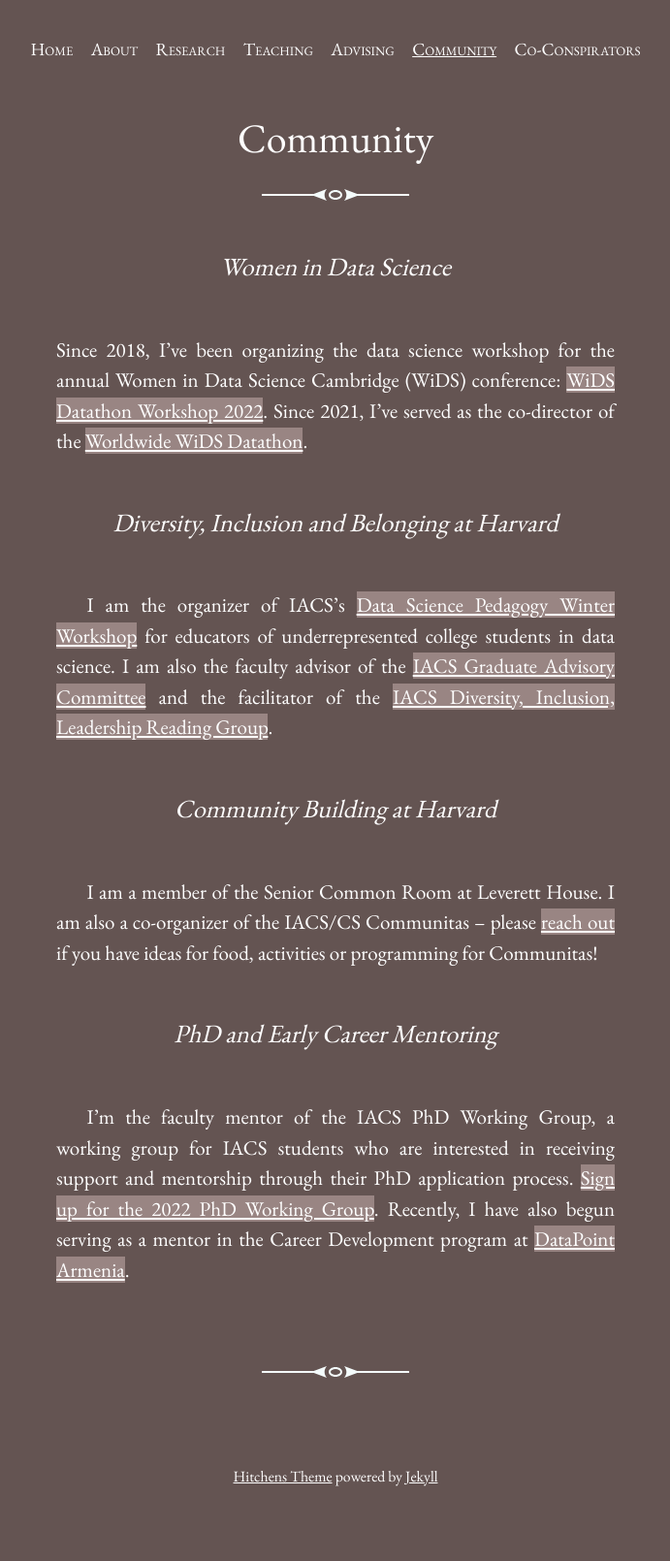
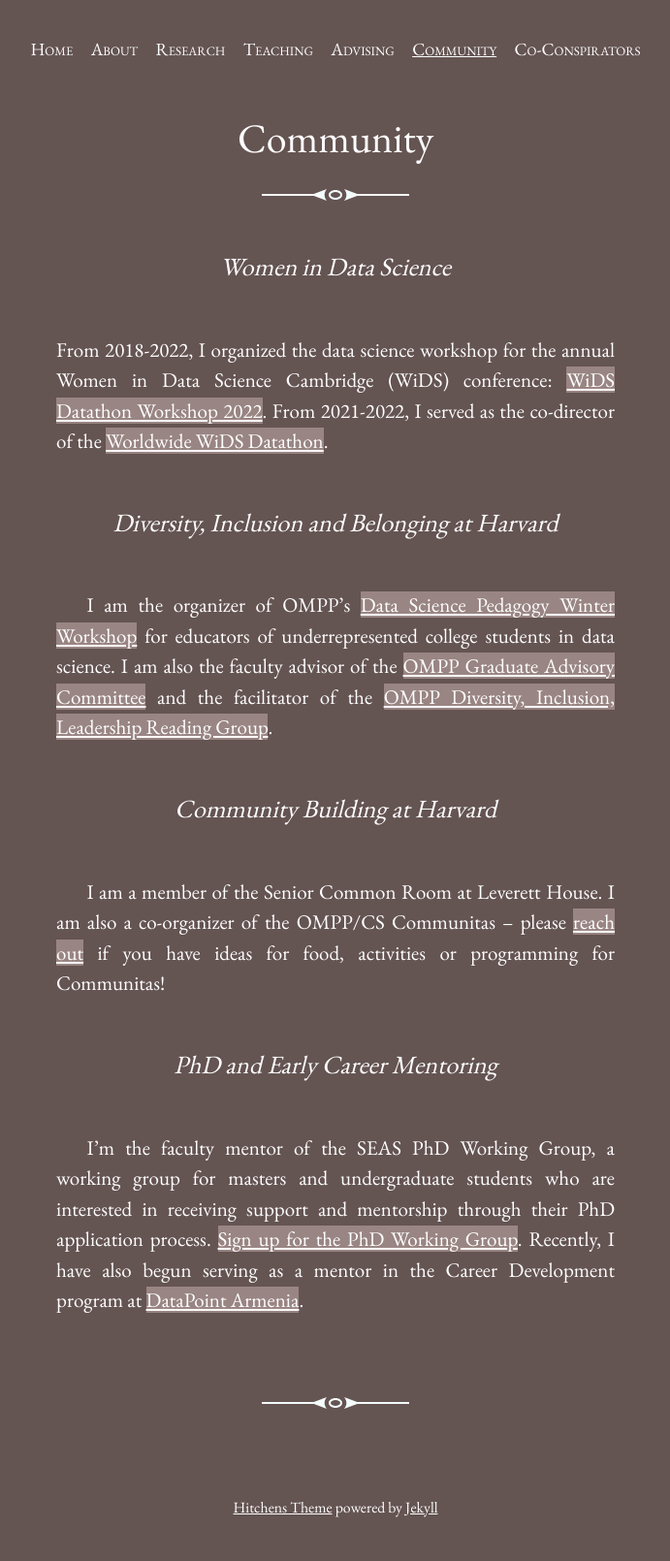
Before and after one commit to onefishy/onefishy.github.io, a Jekyll site: the page built from community.md, in a window 1280 px wide. Shown: the whole page at 97% size, without its empty margins (294-985 px from the left). Built offline with Jekyll 4.4.1, drawn with Linux system fonts in a browser that asks for light colours; before the commit the page ends 1579 px from its top, so only the background shows below that.

Commit message:
Update community.md

```diff
--- a/community.md
+++ b/community.md
@@ -4,13 +4,13 @@
 ---
 
 #### Women in Data Science
-Since 2018, I've been organizing the data science workshop for the annual Women in Data Science Cambridge (WiDS) conference: [WiDS Datathon Workshop 2022](https://onefishy.github.io/wids_datathon/). Since 2021, I've served as the co-director of the [Worldwide WiDS Datathon](https://www.widsconference.org).
+From 2018-2022, I organized the data science workshop for the annual Women in Data Science Cambridge (WiDS) conference: [WiDS Datathon Workshop 2022](https://onefishy.github.io/wids_datathon/). From 2021-2022, I served as the co-director of the [Worldwide WiDS Datathon](https://www.widsconference.org).
 
 #### Diversity, Inclusion and Belonging at Harvard
-I am the organizer of IACS's [Data Science Pedagogy Winter Workshop](https://onefishy.github.io/data-science-workshop/) for educators of underrepresented college students in data science. I am also the faculty advisor of the [IACS Graduate Advisory Committee](https://iacs-gac.github.io/pages/about.html) and the facilitator of the [IACS Diversity, Inclusion, Leadership Reading Group](https://onefishy.github.io/DIL_in_tech/reading_group.html).
+I am the organizer of OMPP's [Data Science Pedagogy Winter Workshop](https://onefishy.github.io/data-science-workshop/) for educators of underrepresented college students in data science. I am also the faculty advisor of the [OMPP Graduate Advisory Committee](https://iacs-gac.github.io/pages/about.html) and the facilitator of the [OMPP Diversity, Inclusion, Leadership Reading Group](https://onefishy.github.io/DIL_in_tech/reading_group.html).
 
 #### Community Building at Harvard
-I am a member of the Senior Common Room at Leverett House. I am also a co-organizer of the IACS/CS Communitas -- please [reach out](/advising.html) if you have ideas for food, activities or programming for Communitas!
+I am a member of the Senior Common Room at Leverett House. I am also a co-organizer of the OMPP/CS Communitas -- please [reach out](/advising.html) if you have ideas for food, activities or programming for Communitas!
 
 #### PhD and Early Career Mentoring
-I'm the faculty mentor of the IACS PhD Working Group, a working group for IACS students who are interested in receiving support and mentorship through their PhD application process. [Sign up for the 2022 PhD Working Group](https://forms.gle/cyVFBi5qoNw96DNW6). Recently, I have also begun serving as a mentor in the Career Development program at [DataPoint Armenia](https://datapoint.am/k-minds/).
+I'm the faculty mentor of the SEAS PhD Working Group, a working group for masters and undergraduate students who are interested in receiving support and mentorship through their PhD application process. [Sign up for the PhD Working Group](https://forms.gle/cyVFBi5qoNw96DNW6). Recently, I have also begun serving as a mentor in the Career Development program at [DataPoint Armenia](https://datapoint.am/k-minds/).
```
